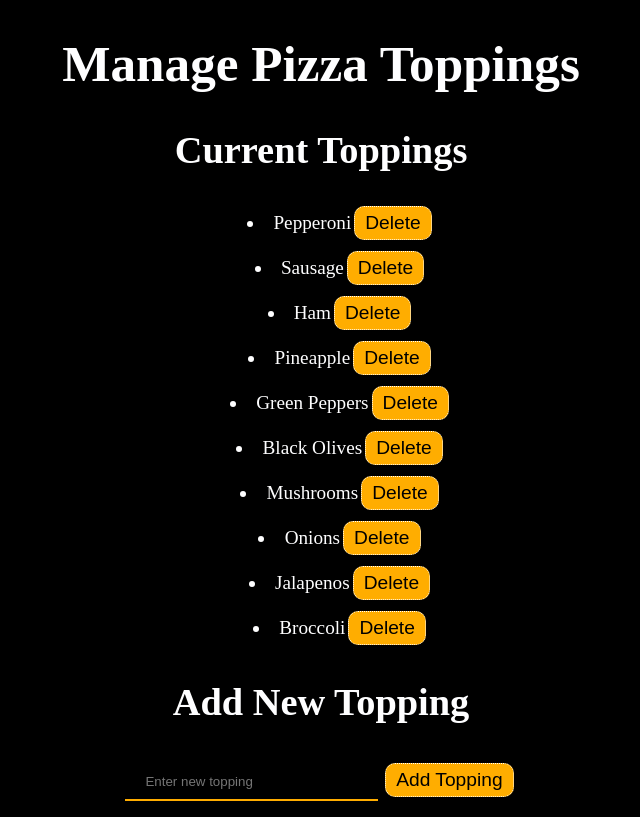
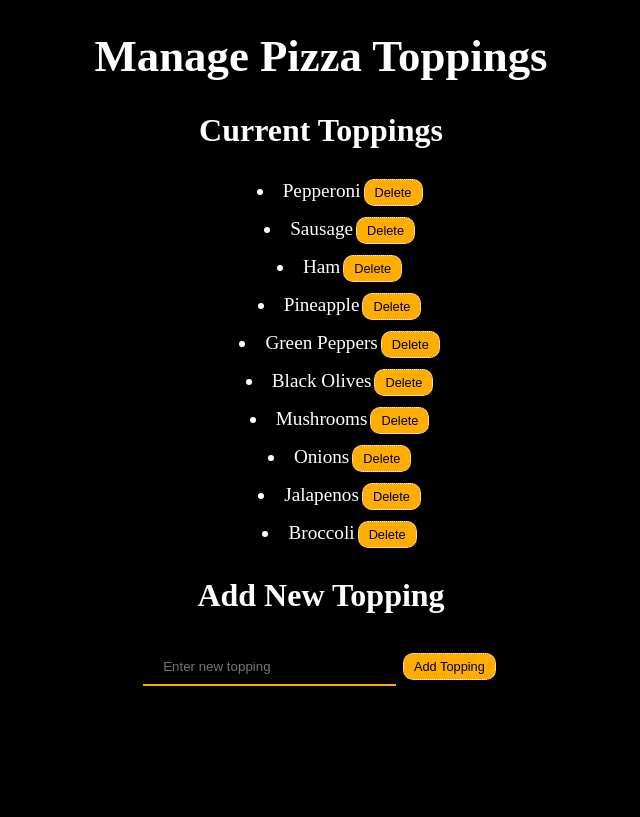
Before and after one commit to JonnyDdesign/PizzaPy, a Flask app: page /manage_toppings in a window 1280 px wide. Shown: the whole page, without its empty margins (319-959 px from the left). After the commit the page ends 686 px from the top, so only its background shows below. Run offline with Flask 3, Linux system fonts and the light colour scheme.

Commit message:
Adjusted some CSS styling, changed displayPizzas function to allow the list to be displayed, along with adding a function to display the list when the page loads. Changed two HTTP status codes to better reflect success(204) and error(404). Also adjusted some of the route endpoints.

```diff
--- a/main.py
+++ b/main.py
@@ -41,8 +41,8 @@ def delete_topping():
     for topping in pizza_list:
         if topping["name"] == topping_to_delete:
             pizza_list.remove(topping)
-            return jsonify({"message": f"{topping_to_delete} has been removed from the list of pizza toppings."}), 200
-    return jsonify({"error": f"Topping '{topping_to_delete}' not found."}), 200
+            return jsonify({"message": f"{topping_to_delete} has been removed from the list of pizza toppings."}), 204
+    return jsonify({"error": f"Topping '{topping_to_delete}' not found."}), 404
 
 @app.route("/update_topping", methods=["PUT"])
 def update_topping():
@@ -55,11 +55,11 @@ def update_topping():
         return jsonify({"error": "Missing old_topping or new_topping parameter."}), 400
 
 # Routes to return list of pizzas, add a new pizza, delete a pizza, update a pizza, and update pizza toppings
-@app.route('/pizzas', methods=['GET'])
+@app.route('/existing_pizzas', methods=['GET'])
 def get_pizzas():
     return jsonify(pizza_manager.existing_pizzas)
 
-@app.route('/pizzas', methods=['POST'])
+@app.route('/create_pizza', methods=['POST'])
 def create_pizza():
     data = request.json
     pizza_name = data.get('name')
@@ -70,7 +70,7 @@ def create_pizza():
     else:
         return jsonify({"error": "Missing pizza name or toppings"}), 400
 
-@app.route('/pizzas/<pizza_name>', methods=['DELETE'])
+@app.route('/delete_pizza/<pizza_name>', methods=['DELETE'])
 def delete_pizza(pizza_name):
     if pizza_name.lower() in pizza_manager.pizzas:
         pizza_manager.delete_pizza(pizza_name)
@@ -78,7 +78,7 @@ def delete_pizza(pizza_name):
     else:
         return jsonify({"error": "Pizza not found"}), 404
 
-@app.route('/pizzas/<pizza_name>', methods=['PUT'])
+@app.route('/update_pizza/<pizza_name>', methods=['PUT'])
 def update_pizza(pizza_name):
     data = request.json
     new_name = data.get('name')
@@ -89,7 +89,7 @@ def update_pizza(pizza_name):
     else:
         return jsonify({"error": "Missing new pizza name or toppings"}), 400
 
-@app.route('/pizzas/<pizza_name>/toppings', methods=['PUT'])
+@app.route('/update_toppings/<pizza_name>', methods=['PUT'])
 def update_toppings(pizza_name):
     data = request.json
     new_toppings = data.get('toppings')
--- a/static/app.js
+++ b/static/app.js
@@ -72,9 +72,9 @@ function displayPizzas() {
     .then(data => {
         const pizzasList = document.getElementById("pizzas-list");
         pizzasList.innerHTML = "";
-        data.existing_pizzas.forEach(pizza => {
+        data.forEach(pizza => {
             const listItem = document.createElement("li");
-            listItem.textContent = existing_pizzas.name;
+            listItem.textContent = `${pizza.name} - ${pizza.toppings}`;
 
             // Add delete button
             const deleteButton = document.createElement("button");
@@ -90,6 +90,7 @@ function displayPizzas() {
     })
     .catch(error => console.error("Error:", error));
 }
+
 
 
 function addPizza() {
@@ -128,3 +129,7 @@ function deletePizza(pizza) {
     })
     .catch(error => console.error("Error:", error));
 }
+
+window.addEventListener('load', function() {
+    displayPizzas();
+});
--- a/static/style.css
+++ b/static/style.css
@@ -9,7 +9,7 @@ img {
 }
 
 h1 {
-    font-size: clamp(2.5rem, 4vw, 4rem);
+    font-size: clamp(2rem, 3.5vw, 3.5rem);
 }
 
 .py {
@@ -17,7 +17,7 @@ h1 {
 }
 
 h2 {
-    font-size: clamp(1.5rem, 3vw, 3rem);
+    font-size: clamp(1.5rem, 2.5vw, 3rem);
 }
 
 p {
@@ -26,7 +26,7 @@ p {
 }
 
 .lead-question {
-    font-size: clamp(2rem, 3vw, 4rem);
+    font-size: clamp(1.8rem, 3vw, 4rem);
     margin-top: 0;
     text-decoration: none;
 }
@@ -35,7 +35,7 @@ p {
     font-size: clamp(1rem, 2.5vw, 3rem);
 }
 
-#toppings-list {
+ul {
     list-style-position: inside;
 }
 
@@ -56,7 +56,7 @@ input[type=text] {
   }
 
 button {
-    font-size: clamp(0.8rem, 1.5vw, 2rem);
+    font-size: clamp(0.5rem, 1vw, 1.5rem);
     background-color: #FFAD00;
     color: #000000;
     border: 1px dotted #FEFEFF;
@@ -66,6 +66,11 @@ button {
     cursor: pointer;
 }
 
+button:hover {
+    background-color: #FEFEFF;
+    color: #FFAD00;
+}
+
 @media only screen and (min-width: 769px) {
     img {
         width: 20%;
```
